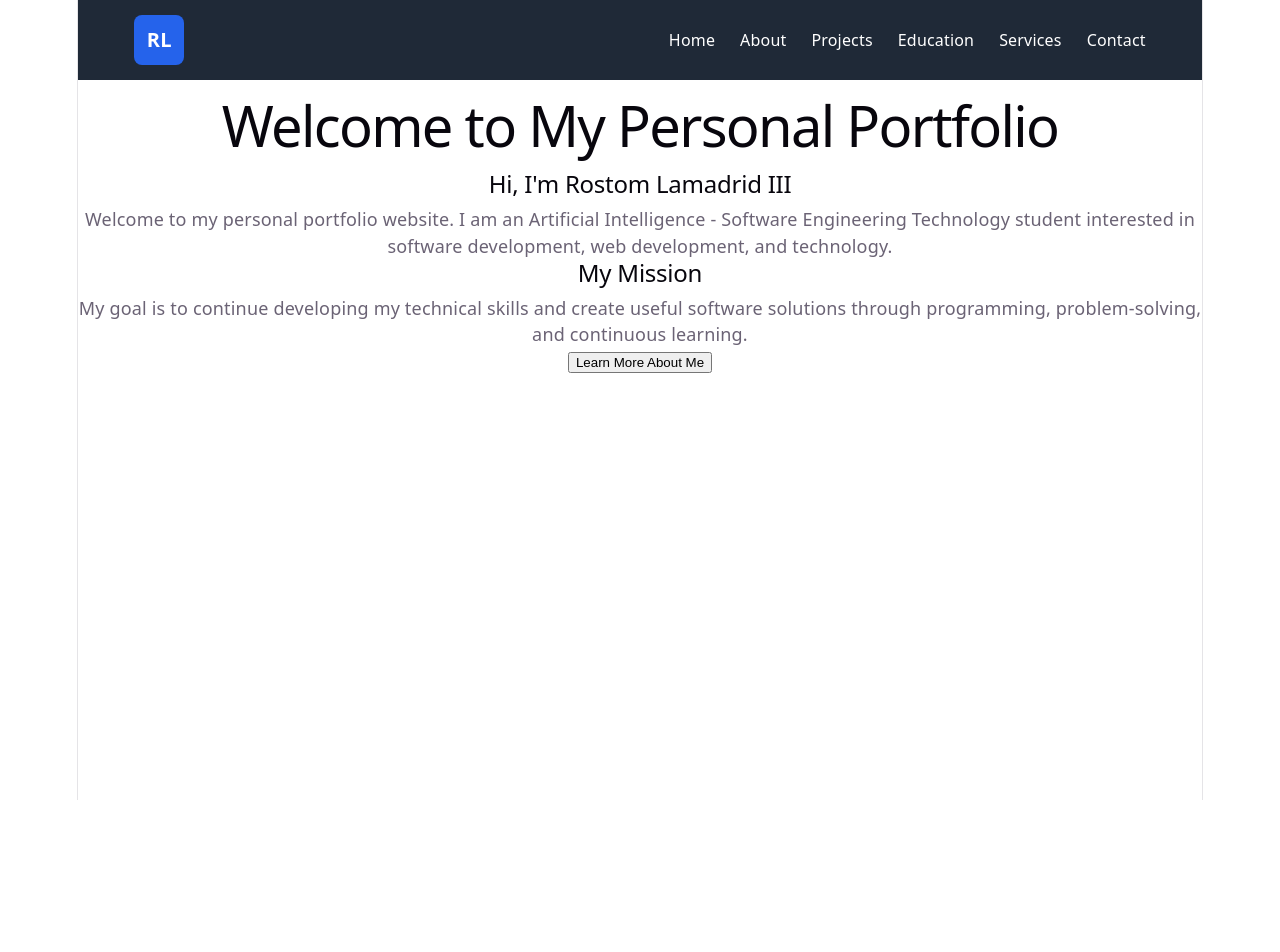
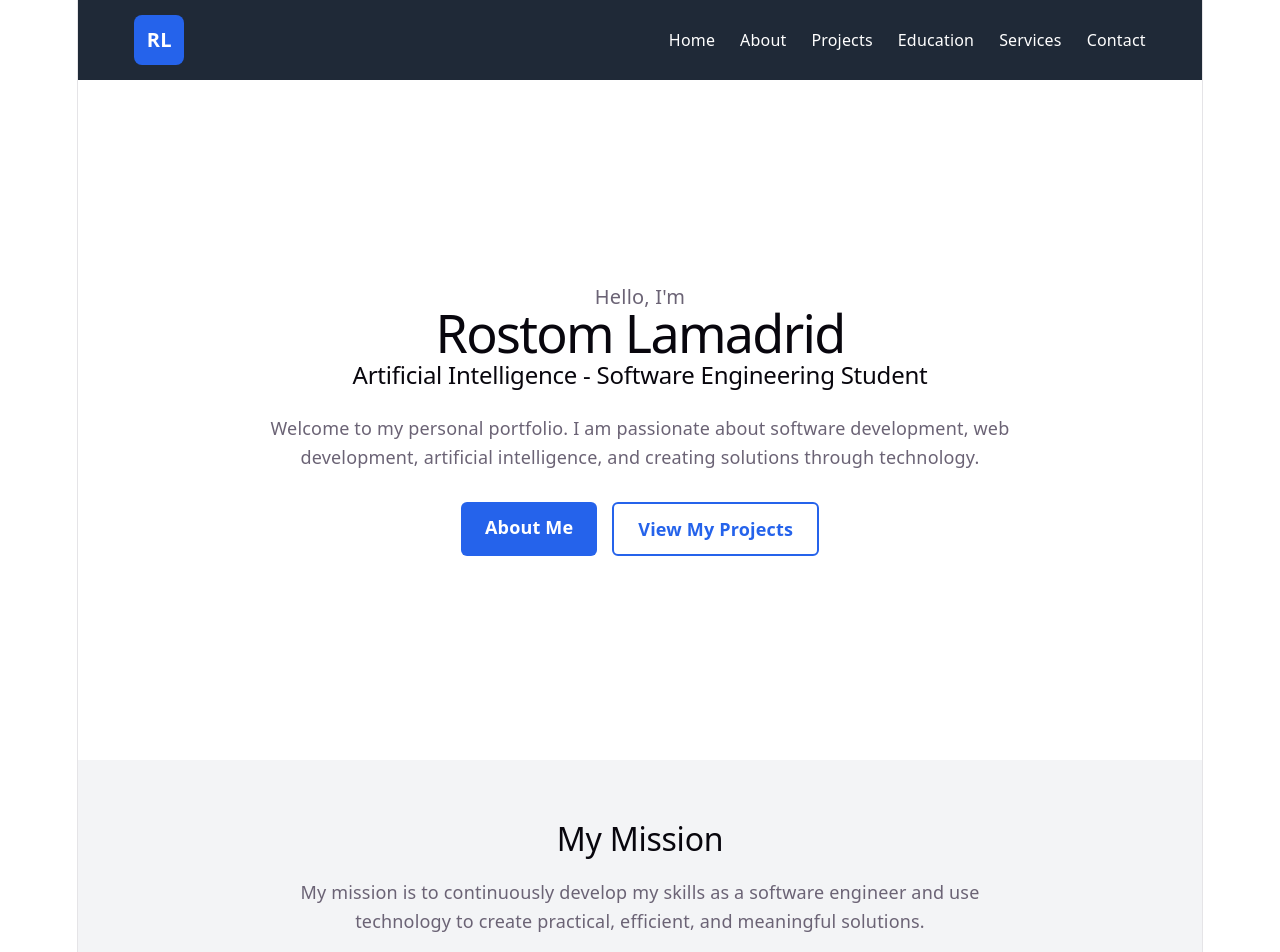
Before and after one commit to rostomiii/WebDevLab1, a React (Vite) app in the folder client/: page / in a window 1280 px wide. Shown: the top 952 px of the page. Before the commit the page ends 800 px from the top, so only its background shows below. Built offline with nearby package versions, Linux system fonts and the light colour scheme.

Commit message:
portfolio home page

```diff
--- a/client/components/Home.jsx
+++ b/client/components/Home.jsx
@@ -2,28 +2,42 @@ import { Link } from 'react-router-dom';
 
 export default function Home() {
     return (
-        <div>
-            <h1>Welcome to My Personal Portfolio</h1>
+        <main className="home">
+            <section className="hero">
+                <div className="hero-content">
+                    <p className="hero-intro">Hello, I'm</p>
 
-            <h2>Hi, I'm Rostom Lamadrid III</h2>
+                    <h1>Rostom Lamadrid</h1>
 
-            <p>
-                Welcome to my personal portfolio website. I am an Artificial
-                Intelligence - Software Engineering Technology student interested in
-                software development, web development, and technology.
-            </p>
+                    <h2>Artificial Intelligence - Software Engineering Student</h2>
 
-            <h2>My Mission</h2>
+                    <p className="hero-description">
+                        Welcome to my personal portfolio. I am passionate about
+                        software development, web development, artificial
+                        intelligence, and creating solutions through technology.
+                    </p>
 
-            <p>
-                My goal is to continue developing my technical skills and
-                create useful software solutions through programming,
-                problem-solving, and continuous learning.
-            </p>
+                    <div className="hero-buttons">
+                        <Link to="/about" className="primary-button">
+                            About Me
+                        </Link>
 
-            <Link to="/about">
-                <button>Learn More About Me</button>
-            </Link>
-        </div>
+                        <Link to="/project" className="secondary-button">
+                            View My Projects
+                        </Link>
+                    </div>
+                </div>
+            </section>
+
+            <section className="mission">
+                <h2>My Mission</h2>
+
+                <p>
+                    My mission is to continuously develop my skills as a
+                    software engineer and use technology to create practical,
+                    efficient, and meaningful solutions.
+                </p>
+            </section>
+        </main>
     );
 }
--- a/client/src/index.css
+++ b/client/src/index.css
@@ -164,3 +164,98 @@ code {
 .nav-links a:hover {
     color: #60a5fa;
 }
+
+/* =========================
+   Home Page
+   ========================= */
+
+.home {
+    min-height: 100vh;
+}
+
+.hero {
+    min-height: 70vh;
+    display: flex;
+    align-items: center;
+    justify-content: center;
+    padding: 60px 10%;
+}
+
+.hero-content {
+    max-width: 800px;
+    text-align: center;
+}
+
+.hero-intro {
+    font-size: 20px;
+    margin-bottom: 10px;
+}
+
+.hero h1 {
+    font-size: 52px;
+    margin: 0;
+}
+
+.hero h2 {
+    font-size: 24px;
+    margin: 15px 0;
+}
+
+.hero-description {
+    font-size: 18px;
+    line-height: 1.6;
+    margin: 25px 0;
+}
+
+.hero-buttons {
+    display: flex;
+    justify-content: center;
+    gap: 15px;
+    margin-top: 30px;
+}
+
+.primary-button,
+.secondary-button {
+    padding: 12px 24px;
+    border-radius: 6px;
+    text-decoration: none;
+    font-weight: bold;
+}
+
+.primary-button {
+    background-color: #2563eb;
+    color: white;
+}
+
+.secondary-button {
+    border: 2px solid #2563eb;
+    color: #2563eb;
+}
+
+.primary-button:hover {
+    background-color: #1d4ed8;
+}
+
+.secondary-button:hover {
+    background-color: #2563eb;
+    color: white;
+}
+
+/* Mission Section */
+.mission {
+    padding: 60px 10%;
+    text-align: center;
+    background-color: #f3f4f6;
+}
+
+.mission h2 {
+    font-size: 32px;
+    margin-bottom: 20px;
+}
+
+.mission p {
+    max-width: 700px;
+    margin: 0 auto;
+    font-size: 18px;
+    line-height: 1.6;
+}
```
